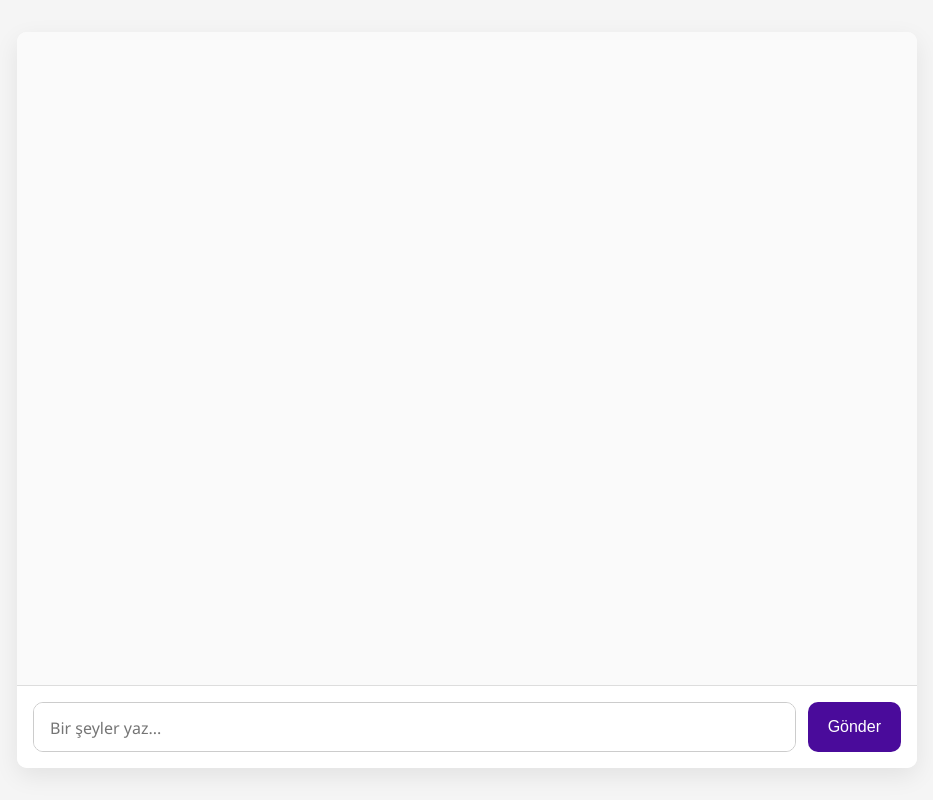
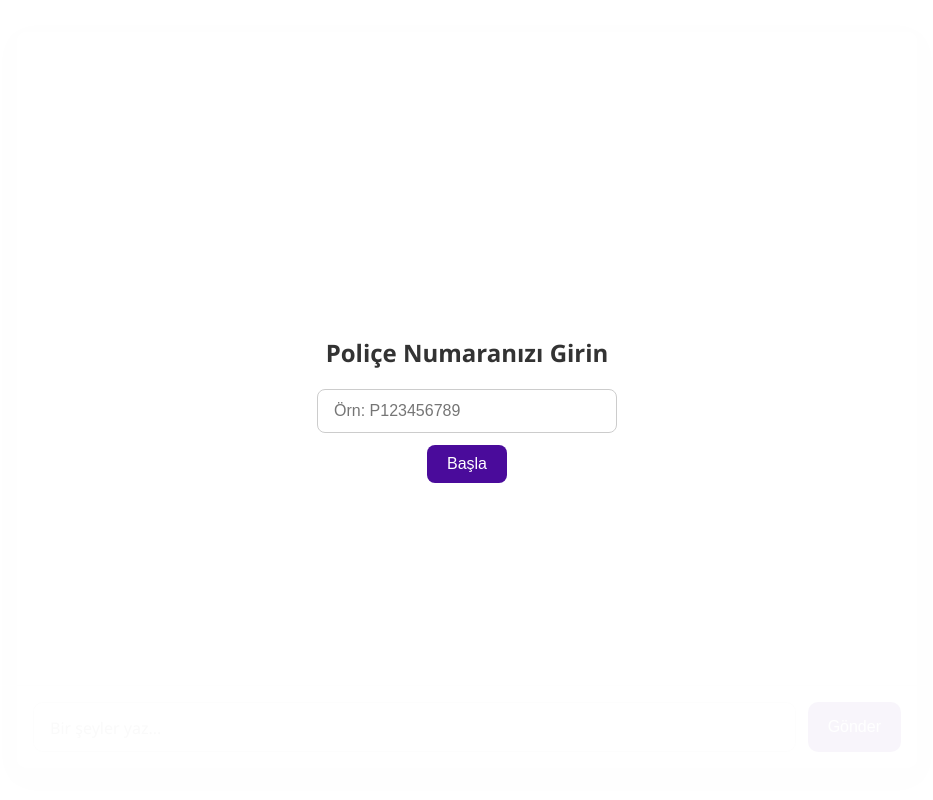
Before and after one commit to keremkocatushepiyi/n8n-police-chatbot, a Python web app: template templates/index.html in a window 1280 px wide. Shown: the whole page, without its empty margins (173-1106 px from the left). Run offline with Jinja, Linux system fonts and the light colour scheme; the template is opened without the code that fills it, so the values that code supplies are empty.

Commit message:
police no feature added

```diff
--- a/controllers/chat_controller.py
+++ b/controllers/chat_controller.py
@@ -1,5 +1,5 @@
 # controllers/chat_controller.py
 from services.webhook_service import send_to_n8n
 
-async def handle_prompt(prompt: str, user_id: str) -> str:
-    return await send_to_n8n(prompt, user_id)
+async def handle_prompt(prompt: str, user_id: str, policy_number: str) -> str:
+    return await send_to_n8n(prompt, user_id, policy_number)
--- /dev/null
+++ b/controllers/policy_controller.py
@@ -0,0 +1,4 @@
+from services.webhook_service import submit_policy_to_n8n
+
+async def handle_policy(user_id: str, policy_number: str) -> str:
+    return await submit_policy_to_n8n(user_id, policy_number)
--- a/core/config.py
+++ b/core/config.py
@@ -4,3 +4,4 @@ from dotenv import load_dotenv
 load_dotenv()
 
 N8N_WEBHOOK_URL = os.getenv("N8N_WEBHOOK_URL")
+N8N_POLICY_WEBHOOK_URL = os.getenv("N8N_POLICY_WEBHOOK_URL")
--- a/static/css/style.css
+++ b/static/css/style.css
@@ -1,5 +1,3 @@
-/* static/css/style.css */
-
 :root {
   --primary-color: #4A0B9B;
   --user-bg: var(--primary-color);
@@ -106,3 +104,43 @@ button:hover {
   margin-right: auto;
   text-align: left;
 }
+
+/* Poliçe kutusu */
+.policy-box {
+  position: absolute;
+  top: 0;
+  left: 0;
+  width: 100%;
+  height: 100vh;
+  background: rgba(255, 255, 255, 0.96);
+  display: flex;
+  flex-direction: column;
+  justify-content: center;
+  align-items: center;
+  z-index: 100;
+}
+
+.policy-box h2 {
+  font-size: 24px;
+  margin-bottom: 20px;
+  color: #333;
+}
+
+.policy-box input {
+  padding: 12px 16px;
+  font-size: 16px;
+  border: 1px solid #ccc;
+  border-radius: 8px;
+  width: 300px;
+  margin-bottom: 12px;
+}
+
+.policy-box button {
+  padding: 10px 20px;
+  background-color: var(--primary-color);
+  color: white;
+  border: none;
+  border-radius: 8px;
+  font-size: 16px;
+  cursor: pointer;
+}
--- a/static/js/chat.js
+++ b/static/js/chat.js
@@ -1,4 +1,28 @@
-// static/js/chat.js
+function getUserId() {
+  let userId = sessionStorage.getItem("user_id");
+  if (!userId) {
+    userId = crypto.randomUUID();
+    sessionStorage.setItem("user_id", userId);
+  }
+  return userId;
+}
+
+let policyNumber = null;
+
+function submitPolicy() {
+  const input = document.getElementById("policy-number");
+  const value = input.value.trim();
+
+  if (!value) {
+    alert("Lütfen geçerli bir poliçe numarası girin.");
+    return;
+  }
+
+  policyNumber = value;
+  sessionStorage.setItem("policy_number", policyNumber);
+  document.getElementById("policy-box").style.display = "none";
+}
+
 function addMessage(message, sender) {
   const chatBox = document.getElementById("chat-box");
 
@@ -16,21 +40,19 @@ async function sendPrompt() {
 
   if (!prompt) return;
 
-  // ✅ Kullanıcı mesajı arayüze yazılıyor
   addMessage(prompt, "user");
   textarea.value = "";
 
-  // ✅ API'ye POST isteği atılıyor
   const res = await fetch("/send-message", {
     method: "POST",
     headers: { "Content-Type": "application/json" },
     body: JSON.stringify({
       prompt,
-      user_id: getUserId()  // 🔥 Doğru: user_id eklenmiş!
+      user_id: getUserId(),
+      policy_number: sessionStorage.getItem("policy_number")
     })
   });
 
-  // ✅ Gelen cevap ekranda gösteriliyor
   const data = await res.json();
   const response = data.response || "Cevap alınamadı.";
   addMessage(response, "bot");
@@ -43,11 +65,30 @@ function handleEnter(event) {
   }
 }
 
-function getUserId() {
-  let userId = localStorage.getItem("user_id");
-  if (!userId) {
-    userId = crypto.randomUUID(); // Her kullanıcıya bir UUID
-    localStorage.setItem("user_id", userId);
+async function submitPolicy() {
+  const input = document.getElementById("policy-number");
+  const value = input.value.trim();
+
+  if (!value) {
+    alert("Lütfen geçerli bir poliçe numarası girin.");
+    return;
   }
-  return userId;
+
+  sessionStorage.setItem("policy_number", value);
+  sessionStorage.setItem("user_id", getUserId());
+  document.getElementById("policy-box").style.display = "none";
+
+  // Poliçeyi backend'e gönder
+  const res = await fetch("/submit-policy", {
+    method: "POST",
+    headers: { "Content-Type": "application/json" },
+    body: JSON.stringify({
+      user_id: getUserId(),
+      policy_number: value
+    })
+  });
+
+  const data = await res.json();
+  const response = data.response || "Poliçen işleniyor...";
+  addMessage(response, "bot");
 }
--- a/templates/index.html
+++ b/templates/index.html
@@ -1,19 +1,27 @@
-<!-- templates/index.html -->
 <!DOCTYPE html>
 <html lang="tr">
 <head>
   <meta charset="UTF-8">
-  <title>Chatbot</title>
+  <title>Poliçe Chatbot</title>
   <link rel="stylesheet" href="/static/css/style.css">
 </head>
 <body>
+
+  <!-- Poliçe Giriş Kutusu -->
+  <div class="policy-box" id="policy-box">
+    <h2>Poliçe Numaranızı Girin</h2>
+    <input type="text" id="policy-number" placeholder="Örn: P123456789">
+    <button onclick="submitPolicy()">Başla</button>
+  </div>
+
+  <!-- Chat Kutusu -->
   <div class="chat-container">
     <div class="chat-box" id="chat-box">
-      <!-- Mesajlar burada görünecek -->
+      <!-- Mesajlar buraya gelecek -->
     </div>
 
     <div class="input-area">
-      <textarea id="prompt" rows="2" placeholder="Bir şeyler yaz..." onkeydown="handleEnter(event)"></textarea>
+      <textarea id="prompt" rows="1" placeholder="Bir şeyler yaz..." onkeydown="handleEnter(event)"></textarea>
       <button onclick="sendPrompt()">Gönder</button>
     </div>
   </div>
```
Also changed, not shown: api/endpoints/chat.py (+19 -3 lines), services/webhook_service.py (+24 -6 lines), 1 other file.
